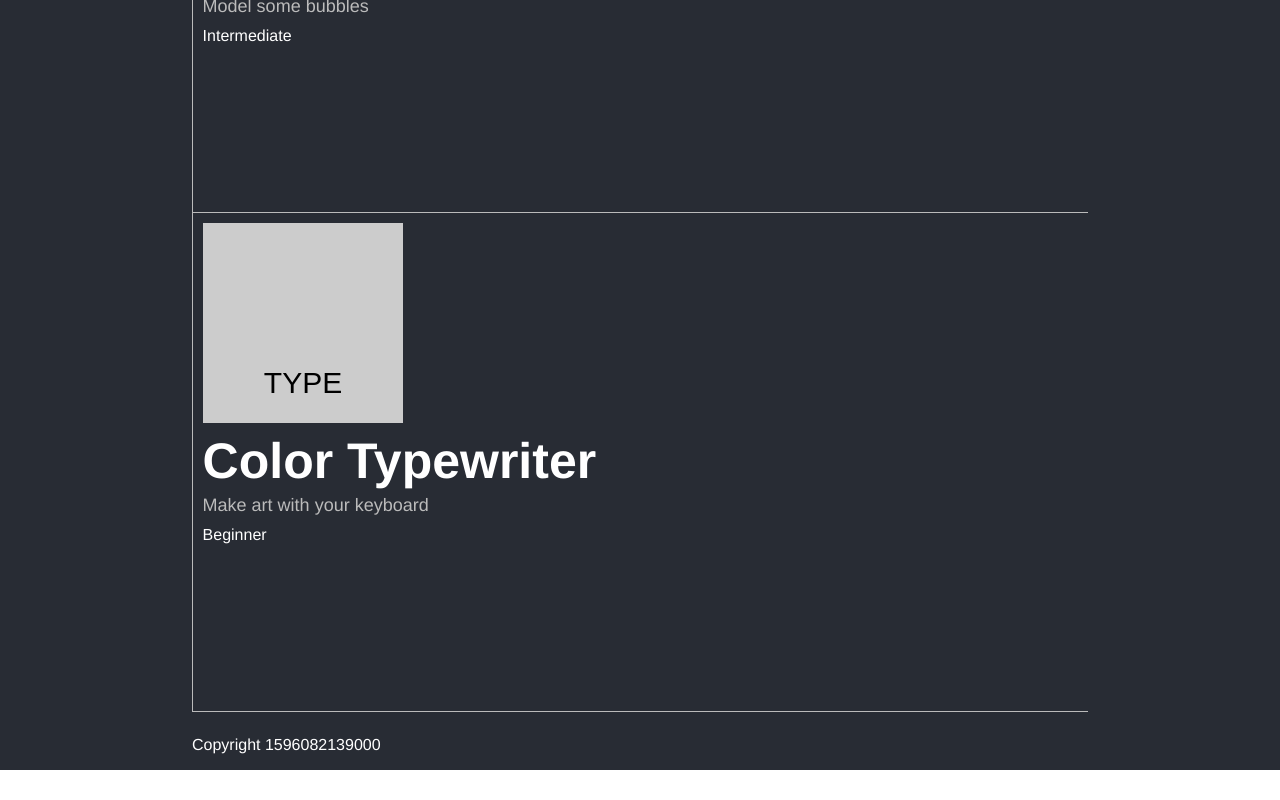
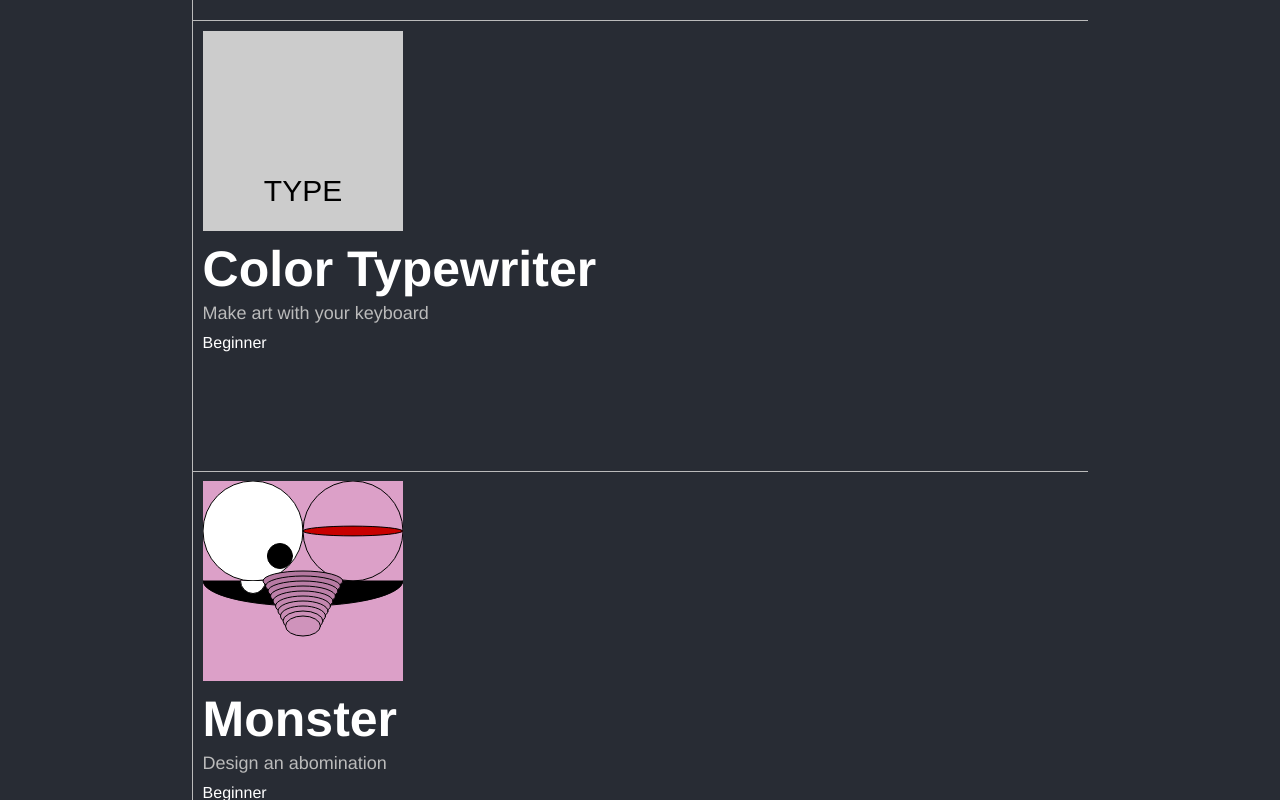
Before and after one commit to snoogans775/processing-playground-react, a React (Create React App) app: page / in a window 1280 px wide. Shown: the part 2000-2800 px from the top of the page. Built offline with nearby package versions, Linux system fonts and the light colour scheme.

Commit message:
added sketch monster

```diff
--- a/src/components/Gallery.js
+++ b/src/components/Gallery.js
@@ -67,13 +67,13 @@ class SourceCode extends React.Component {
 					this.setState({visible: isVisible})
 				}}
 			>
-				<p
+				<div
 					className="SourceCode"
 					style={{
 						transition: 'opacity 500ms linear',
 						opacity: this.state.visible ? 1 : 0
 					}}
-				>{this.props.plaintext}</p>
+				>{this.props.plaintext}</div>
 			</VizSensor>
 		);
 	}
--- a/src/sketches.js
+++ b/src/sketches.js
@@ -5,15 +5,13 @@
 const colorTypewriter = ( s ) => {
 	let maxHeight;
 	let minHeight;
-	let letterHeight;      // Height of the letters
-	let letterWidth;       // Width of the letter
+	let letterHeight;
+	let letterWidth;
 
-	let x, y;              // Position of the letters
+	let x, y;
 	let newletter;
 
 	let textX, textY;
-	let textPosition;
-	let keyColor;
 
 	s.setup = () => {
 	  s.createCanvas(200,200);
@@ -30,7 +28,6 @@ const colorTypewriter = ( s ) => {
 		y = 0;
 		newletter = true;
 
-		textPosition = [s.width/2, s.height - 30];
 	  s.textSize(30);
 	  s.textAlign(s.CENTER);
 		textX = s.width/2;
@@ -52,7 +49,7 @@ const colorTypewriter = ( s ) => {
 		  s.rect( x, y_pos-minHeight, letterWidth, letterHeight );
 		}
 		newletter = false;
-	  };
+	  }
 	};
 
 	s.keyPressed = () => {
@@ -170,7 +167,7 @@ const sandpiles = (s) => {
 const happyMountains = ( s ) => {
 	let x, y;
 	let smallChange;
-	let colorBrightness, mtnColor;
+	let colorBrightness;
 	let amplitude;
 
 	s.setup = () => {
@@ -181,7 +178,6 @@ const happyMountains = ( s ) => {
 	  x = 0;
 	  y = 20;
 	  colorBrightness = 90;
-	  mtnColor = s.color(60, 60, 30);
 	}
 
 	s.draw = () => {
@@ -339,6 +335,83 @@ const sodaPop = ( s ) => {
 	}
 } //End of closure
 
+//Monster for P5.js
+//by Kevin Fredericks August 9, 2020
+//License MIT
+const monster = ( s ) => {
+	let wobble;
+	let xCenter, yCenter;
+	let leftMargin, rightMargin;
+
+	s.setup = () => {
+		s.createCanvas(200, 200);
+
+		xCenter = s.width / 2;
+		yCenter = s.height / 2;
+		leftMargin = 50;
+		rightMargin = s.width - 50;
+
+	}
+
+	s.draw = () => {
+		//Keep the tooth from leaving the window
+		let toothX = s.map(
+			s.mouseX,
+			0, s.width,
+			leftMargin, rightMargin,
+			true);
+
+		//Update wobble
+		wobble = getWobble();
+
+		//A nice color
+		s.background(220, 160, 200);
+
+		//Left Eyeball
+		s.fill(255);
+		s.ellipse(50, 50, 100);
+
+		//Pupil
+		s.fill(0);
+		s.ellipse(75 + wobble, 75, 25);
+
+		//Right Eyelid
+		s.fill(220, 160, 200);
+		s.ellipse(s.width-50, 50, 100);
+
+		//Right sclera
+		s.fill(200, 0, 0);
+		//By assigning wobble to the height, it blinks
+		s.ellipse(s.width-50, 50, 100, wobble*5);
+
+		//Mouth
+		s.line(0, yCenter, s.width, yCenter);
+		s.fill(0);
+		s.arc(xCenter, yCenter, s.width, s.height/4, 0, s.PI);
+
+		//Tooth
+		s.fill(255);
+		//args(x, y, width, height, start, stop)
+		s.arc(toothX, yCenter, s.height/8, s.height/8, 0, s.PI);
+
+		//Trunk (as in nose)
+		for(let i=0; i<10; i++) {
+			let cOffset = i * 3;
+			let offset = i * 5;
+			s.fill(180 + cOffset, 120 + cOffset, 160 + cOffset);
+			s.ellipse(xCenter, yCenter + offset, 80 - offset, 20);
+		}
+	}
+
+	let getWobble = () => {
+		let time = s.millis();
+		let frequency = 0.003;
+		let amplitude = 3;
+
+		return s.sin(time * frequency) * amplitude;
+	}
+} //End of closure
+
 //Load functions in to an object with associated metadata
 const colorTypewriterObj = {
 	metadata : {
@@ -380,8 +453,7 @@ const bubbleBufferObj = {
 		difficulty: 'Beginner',
 		description: 'Visualize a bottleneck',
 		tags: ['algorithms, animation, interactive']
-	}
-	,
+	},
 
 	p5: bubbleBuffer
 }
@@ -392,11 +464,22 @@ const sodaPopObj = {
 		difficulty: 'Intermediate',
 		description: 'Model some bubbles',
 		tags: ['animation, visual art']
-	}
-	,
+	},
 
 	p5: sodaPop
 }
 
-let sketches = [sandpilesObj, happyMountainsObj, bubbleBufferObj, sodaPopObj, colorTypewriterObj];
+const monsterObj = {
+	metadata : {
+		id: 'monster',
+		title: 'Monster',
+		difficulty: 'Beginner',
+		description: 'Design an abomination',
+		tags: 'animation, visual art'
+	},
+
+	p5: monster
+}
+
+let sketches = [sandpilesObj, happyMountainsObj, bubbleBufferObj, sodaPopObj, colorTypewriterObj, monsterObj];
 export default sketches;
```
Lines whose indentation alone changed are shown as unchanged.
